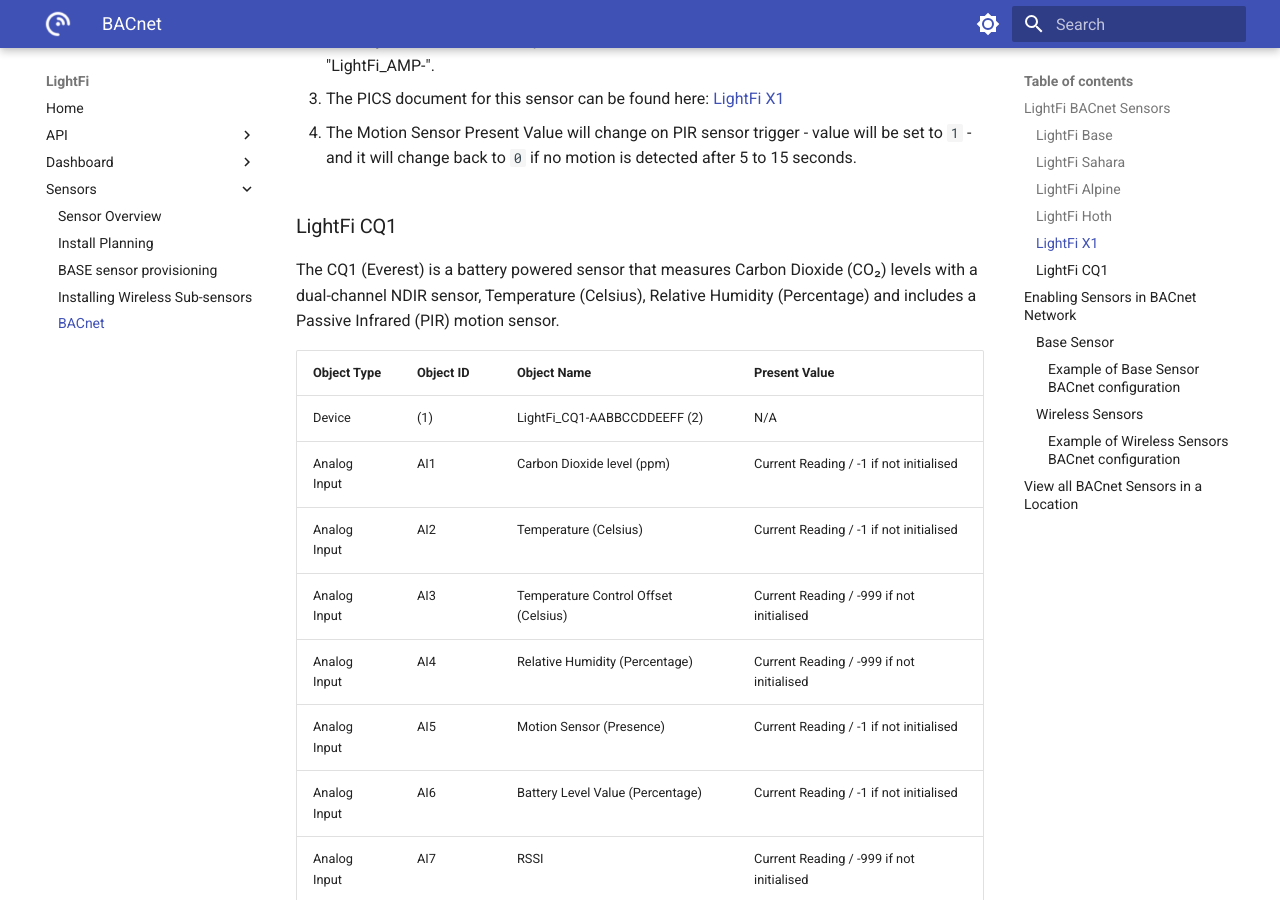
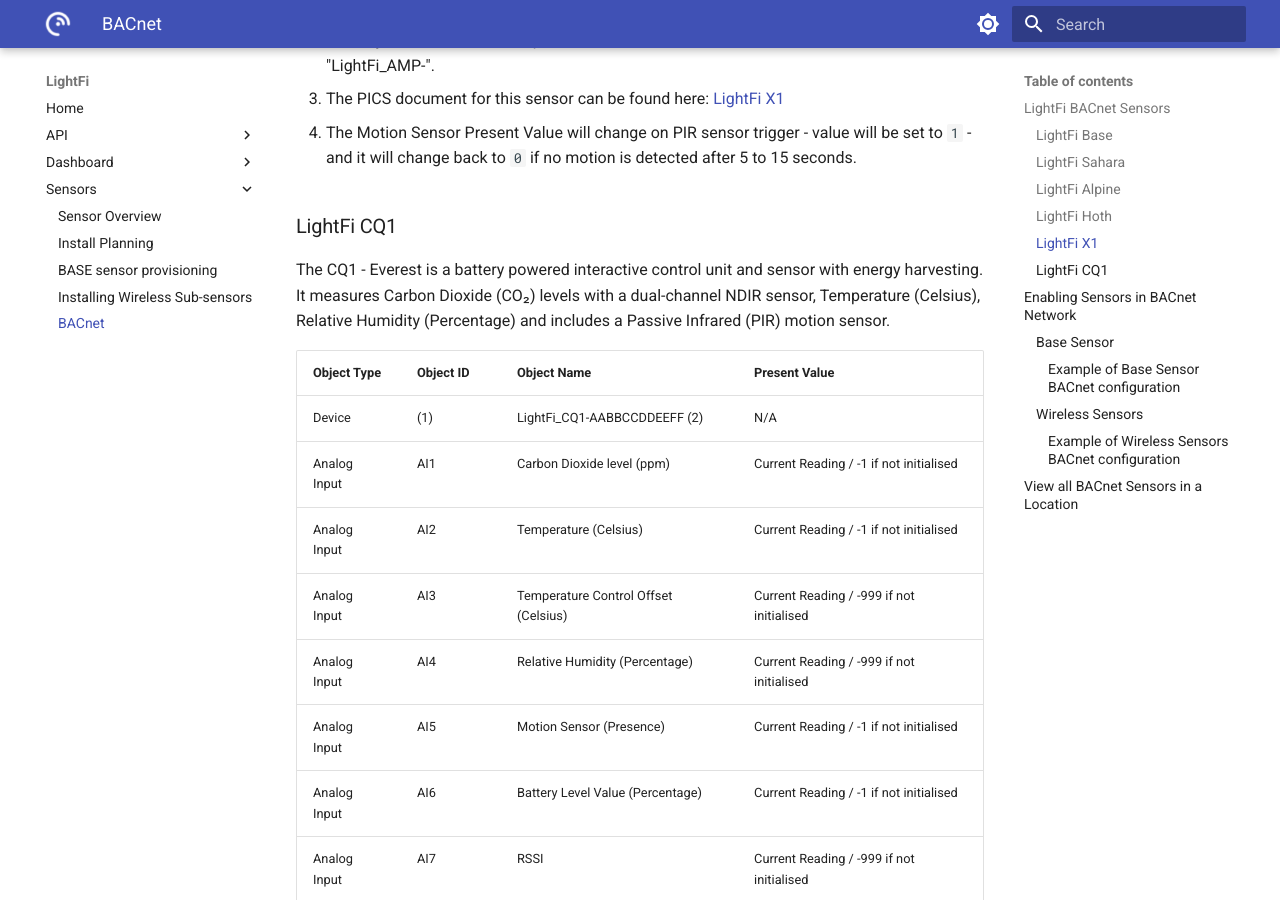
Before and after one commit to LightFiLimited/lf-documentation, an MkDocs documentation site: the page built from docs/sensors/BACnet.md, in a window 1280 px wide and 900 px high, scrolled down 5825 px. Built offline with MkDocs 1.6.1 and Material for MkDocs 9.7.7, drawn with Linux system fonts in a browser that asks for light colours.

Commit message:
fix: update CQ1 - Everest description to include energy harvesting feature

```diff
--- a/docs/sensors/BACnet.md
+++ b/docs/sensors/BACnet.md
@@ -163,7 +163,7 @@
 
 ### LightFi CQ1
 
-The CQ1 (Everest) is a battery powered sensor that measures Carbon Dioxide (CO₂) levels with a dual-channel NDIR sensor, Temperature (Celsius), Relative Humidity (Percentage) and includes a Passive Infrared (PIR) motion sensor.
+The CQ1 - Everest is a battery powered interactive control unit and sensor with energy harvesting. It measures Carbon Dioxide (CO₂) levels with a dual-channel NDIR sensor, Temperature (Celsius), Relative Humidity (Percentage) and includes a Passive Infrared (PIR) motion sensor.
 
 | Object Type   | Object ID | Object Name                           | Present Value                             |
 |---------------|-----------|---------------------------------------|-------------------------------------------|
```
